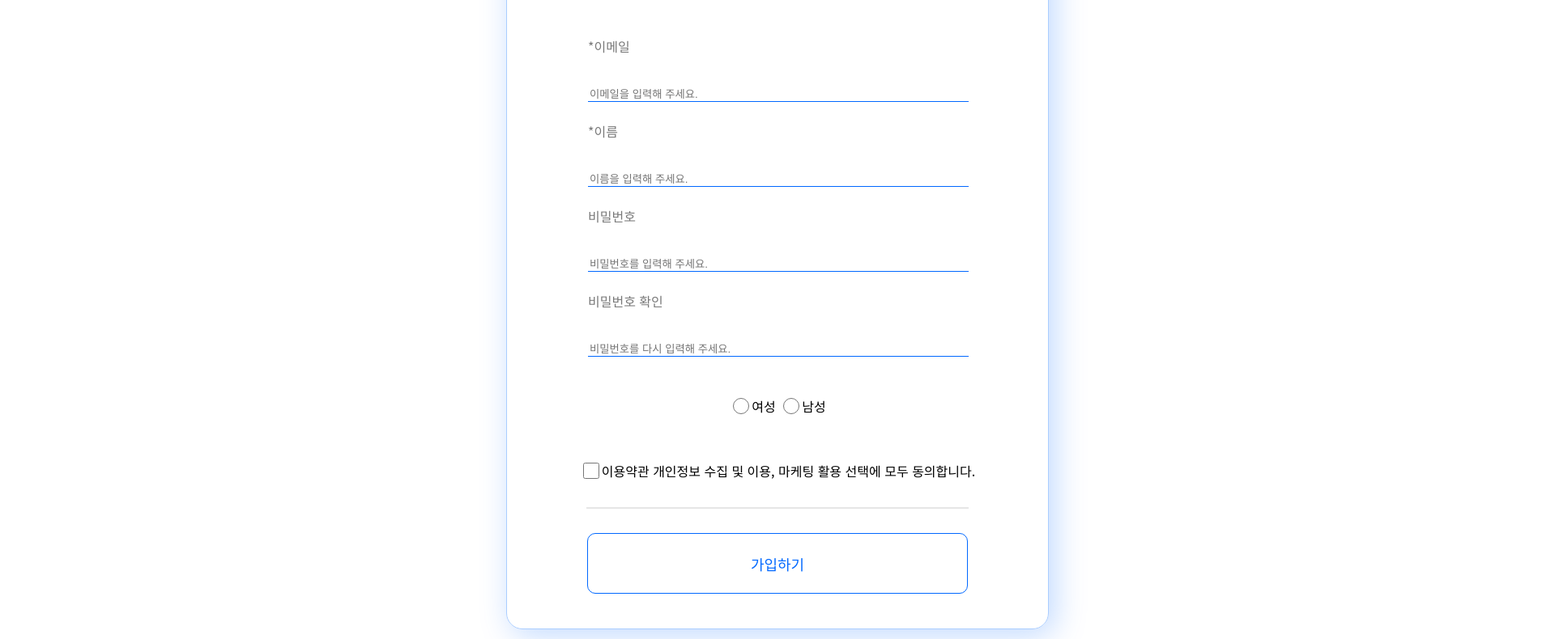
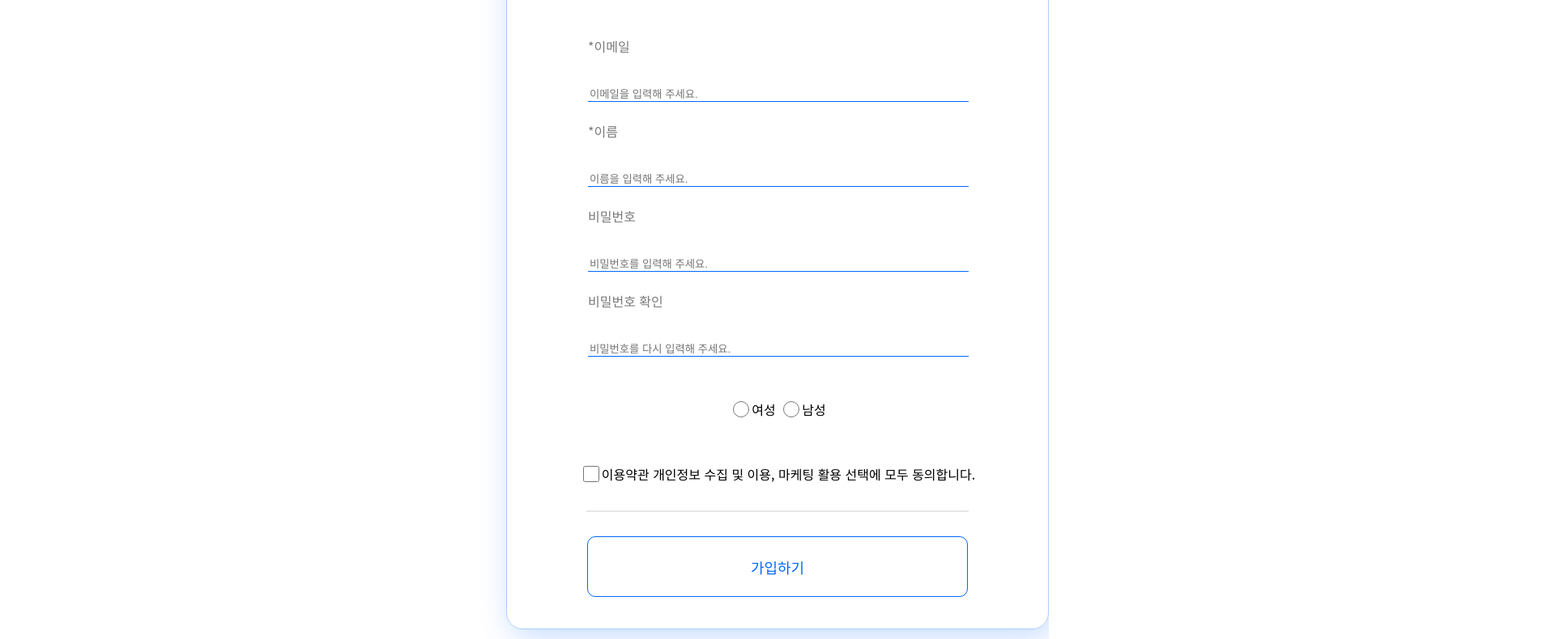
Before and after one commit to JoSujin9/inflearn, a plain HTML site: page precamp/class/01-html/02-signup.html in a window 1280 px wide. Shown: the part 242-1032 px from the top of the page at 81% size, 1920 px wide, since content can reach past the window. Drawn offline with Linux system fonts and the light colour scheme.

Commit message:
Add files via upload

```diff
--- a/precamp/class/01-html/02-signup.css
+++ b/precamp/class/01-html/02-signup.css
@@ -1,10 +1,7 @@
 body{
     font-family: 'Noto Sans KR', sans-serif;
-    width: 1920px;
+    width: 100%;
     height: 1080px;
-    left: 0;
-    top: 0;
-    position: absolute;
     margin: 0;
     padding: 0;
 }
@@ -15,10 +12,8 @@ body{
     border: 1px solid #aacdff;
     box-shadow: 7px 7px 39px rgba(0, 104, 255, 0.25);
     border-radius: 20px;
-    position: relative;
+    position: absolute;
     margin: 60px 625px;
-
-
 }
 h2{
     color: #0068ff;
@@ -33,7 +28,6 @@ h2{
 }
 .list{
     margin-left: 100px;
-    height: 392px;
 }
 p{
     width: 158px;
@@ -68,7 +62,6 @@ div .login{
     width: 20px;
     height: 20px;
     outline: none;
-
 
 }
 
```
